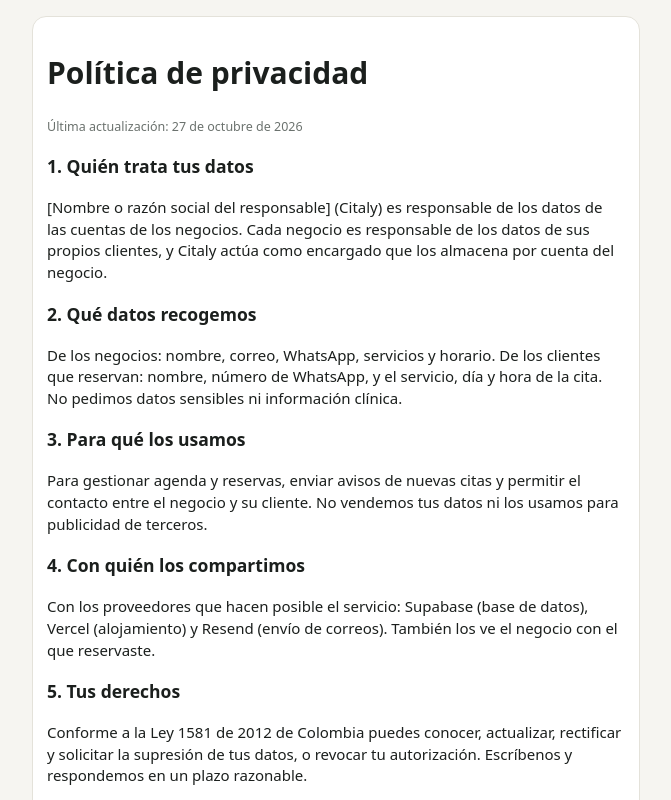
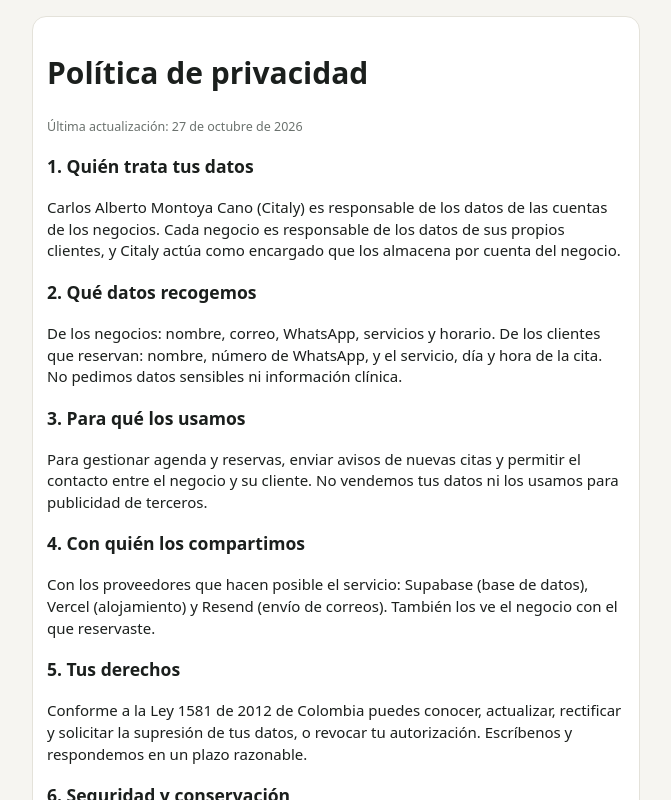
Before and after one commit to camontoya56-bit/Citaly, a Next.js app in the folder citaly/: page /privacidad in a window 1280 px wide. Shown: the top 800 px of the page, without its empty margins (304-975 px from the left). Built offline with nearby package versions, Linux system fonts and the light colour scheme.

Commit message:
Update responsible name in privacy policy

```diff
--- a/citaly/app/privacidad/page.js
+++ b/citaly/app/privacidad/page.js
@@ -1,5 +1,5 @@
 export const metadata = { title: "Política de privacidad · Citaly" };
-const RESP = "[Nombre o razón social del responsable]", MAIL = "camontoya56@gmail.com";
+const RESP = "Carlos Alberto Montoya Cano", MAIL = "camontoya56@gmail.com";
 const T = [["1. Quién trata tus datos", `${RESP} (Citaly) es responsable de los datos de las cuentas de los negocios. Cada negocio es responsable de los datos de sus propios clientes, y Citaly actúa como encargado que los almacena por cuenta del negocio.`],
 ["2. Qué datos recogemos", "De los negocios: nombre, correo, WhatsApp, servicios y horario. De los clientes que reservan: nombre, número de WhatsApp, y el servicio, día y hora de la cita. No pedimos datos sensibles ni información clínica."],
 ["3. Para qué los usamos", "Para gestionar agenda y reservas, enviar avisos de nuevas citas y permitir el contacto entre el negocio y su cliente. No vendemos tus datos ni los usamos para publicidad de terceros."],
```
